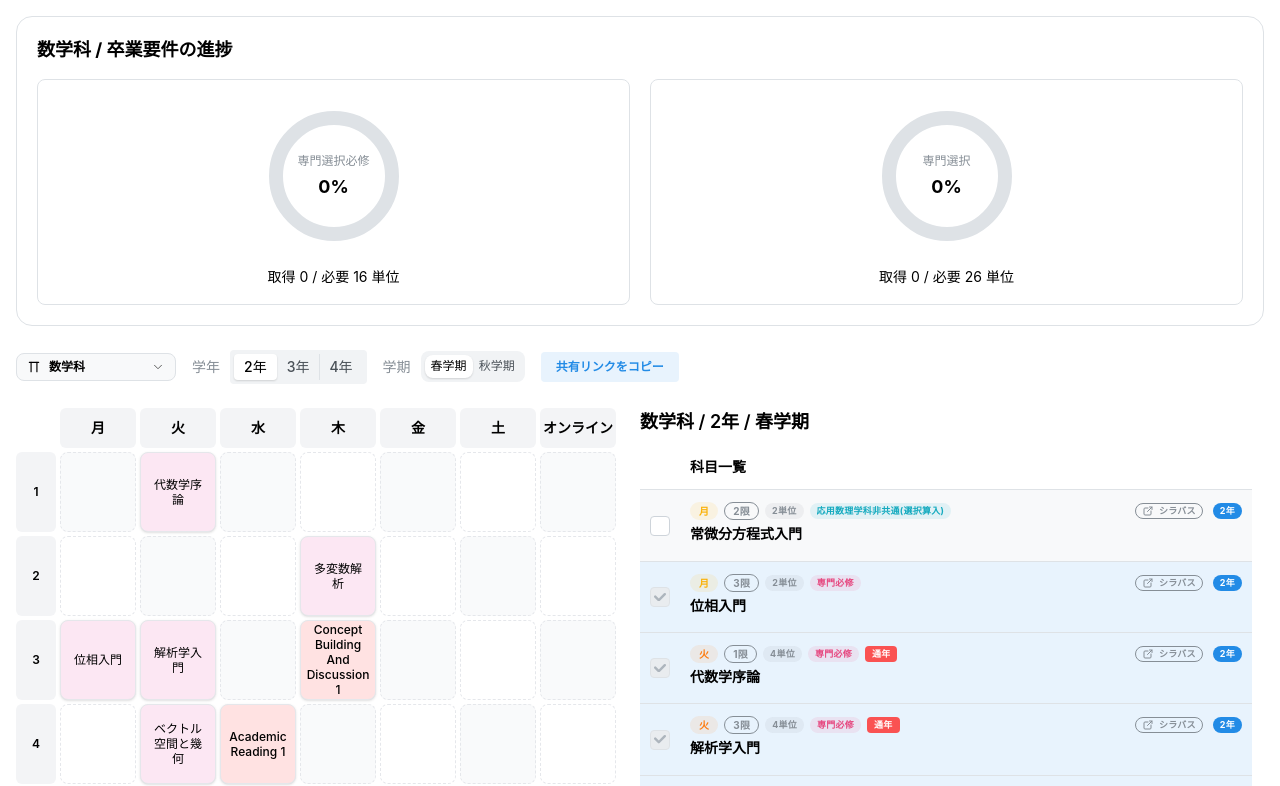
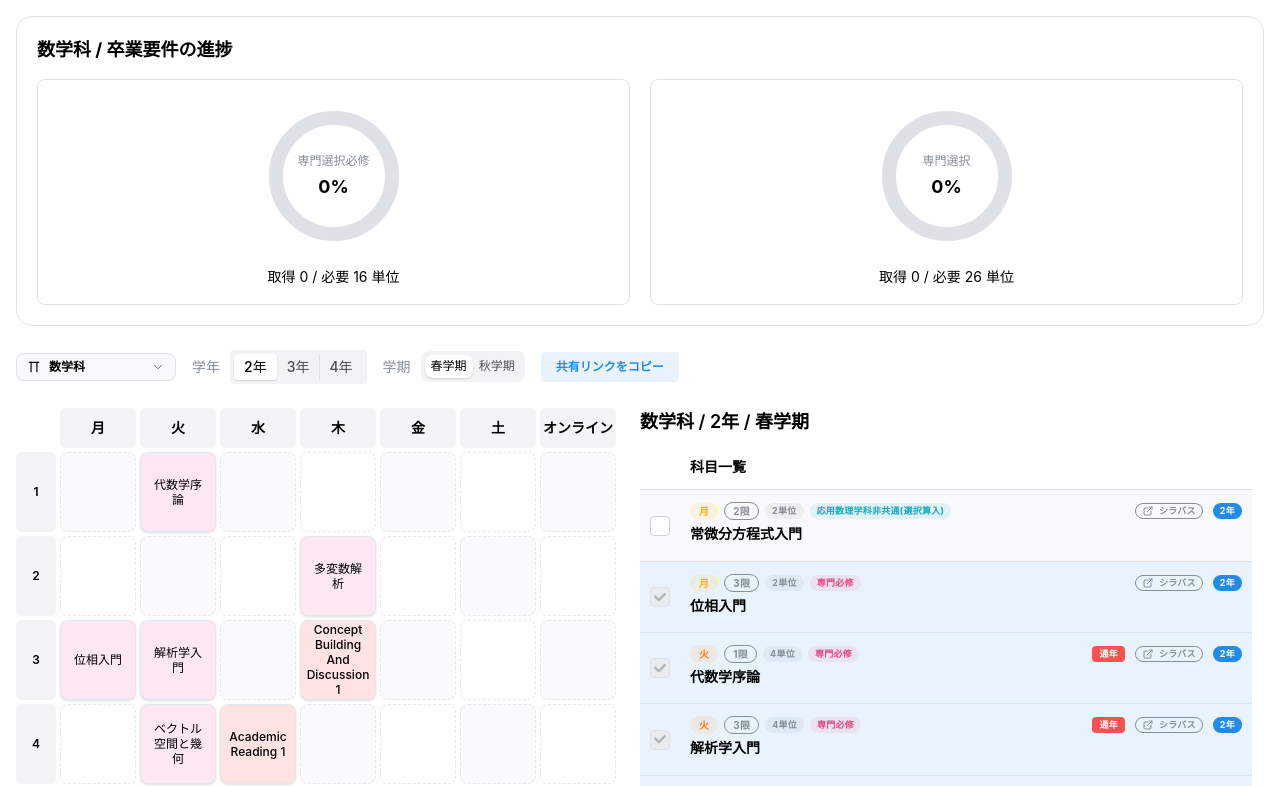
Before and after one commit to NY1729/Risyu, a Next.js app: page / in a window 1280 px wide. Shown: the top 786 px of the page. Built offline with nearby package versions, Linux system fonts and the light colour scheme.

Commit message:
feat: 通年の位置を変更

```diff
--- a/components/ImportTable.tsx
+++ b/components/ImportTable.tsx
@@ -91,6 +91,11 @@ const getDayColor = (d: number) => {
 function SyllabusAndYear({ item }: { item: ImportedItem }) {
   return (
     <>
+      {item.term?.length === 2 && (
+        <Badge size="xs" color="red" radius="sm">
+          通年
+        </Badge>
+      )}
       {item.url && (
         <Badge
           component="a"
@@ -191,11 +196,6 @@ export default function ImportTable({
                     {String(item.category).replace(/\s+/g, "")}
                   </Badge>
                 )}
-                {item.term?.length === 2 && (
-                  <Badge size="xs" color="red" radius="sm">
-                    通年
-                  </Badge>
-                )}
               </Group>
 
               {/* デスクトップ用：右端に表示 (sm以上で表示) */}
```
